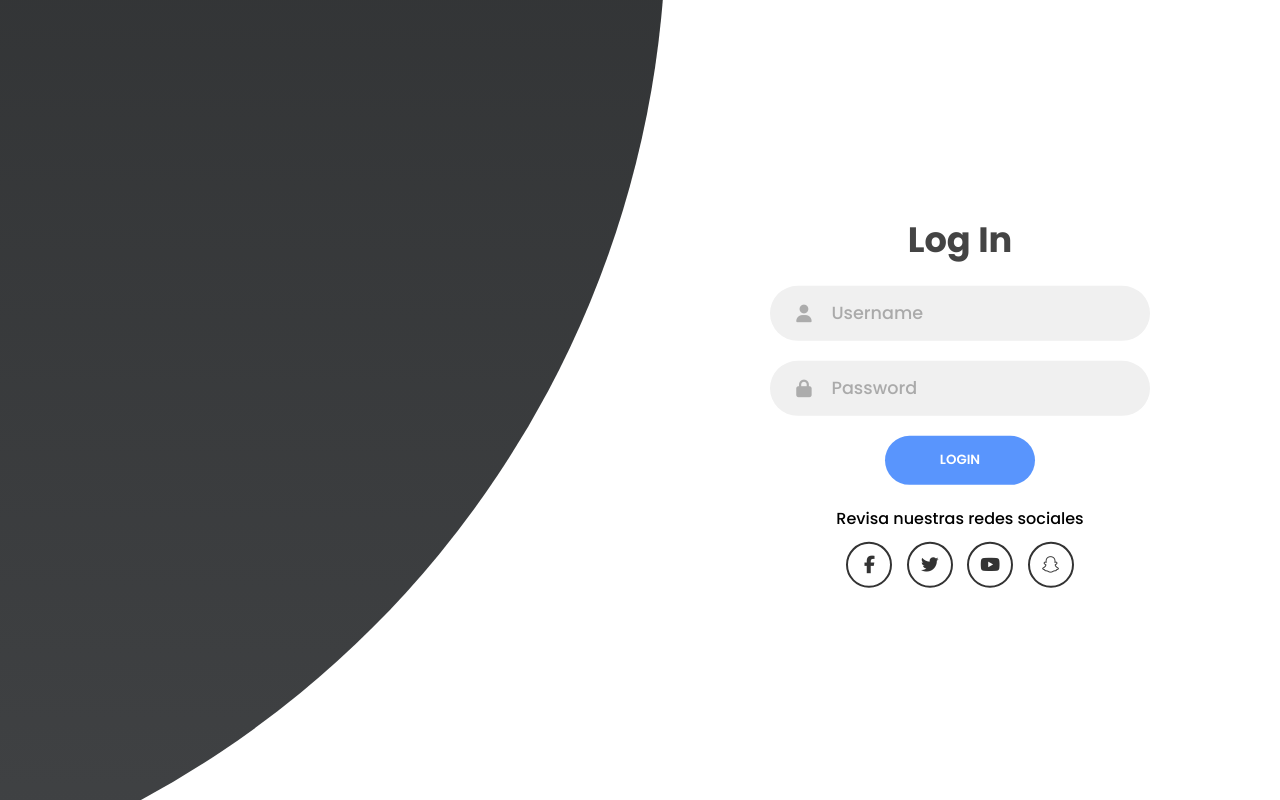
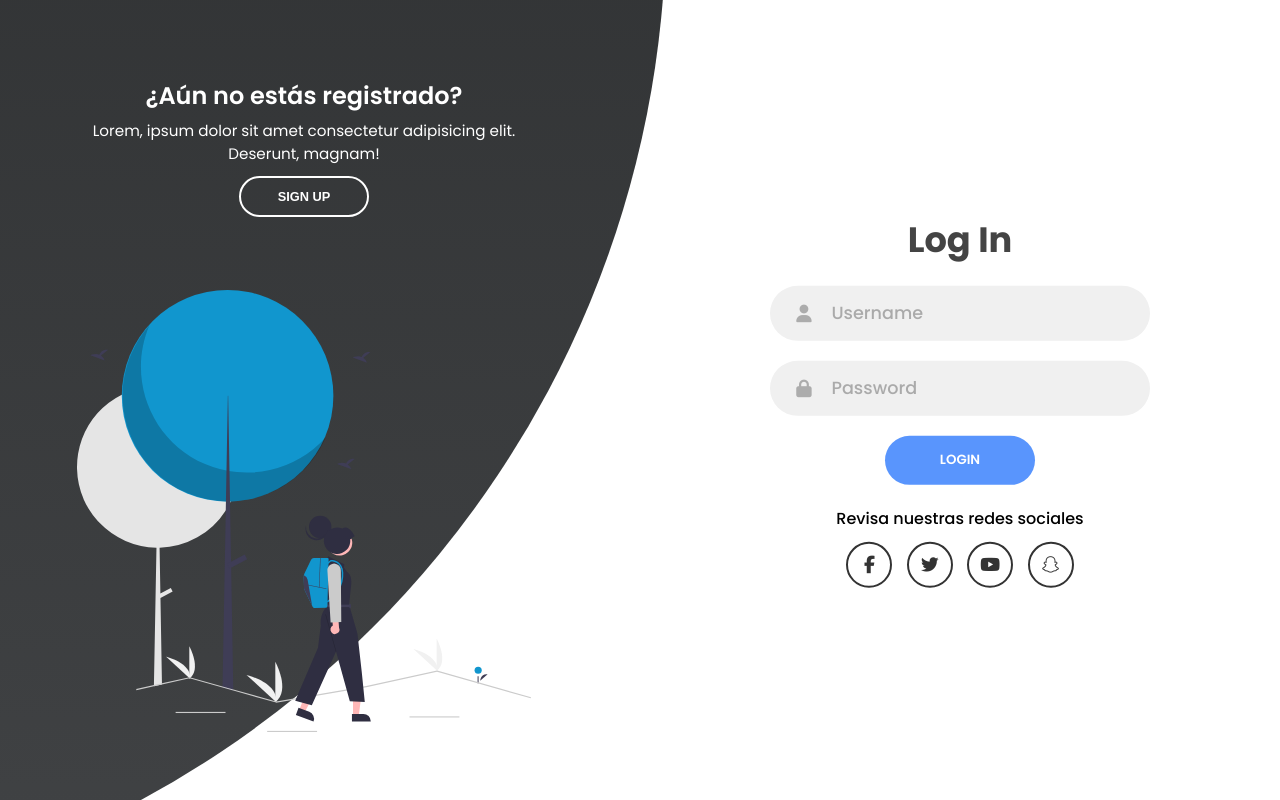
Before and after one commit to LMGP2002/ProyectoWeb, a PHP site: page /HTML/login.html in a window 1280 px wide. Run offline with PHP 8.4, Linux system fonts and the light colour scheme; some libraries are stand-ins or nearby versions.

Commit message:
Estilos del login y sign up

```diff
--- a/CSS/login.css
+++ b/CSS/login.css
@@ -27,7 +27,7 @@ body, input{
     top: -10%;
     right: 48%;
     transform: translateY(-50%);
-
+    z-index: 6;
 }
 .forms_container{
     position: absolute;
@@ -141,4 +141,60 @@ form.signup_form{
     width: 50%;
     display: grid;
     grid-template-columns: 1fr;
+    z-index: 5;
 }
+.image{
+    width: 100%;
+
+}
+.panels_container{
+  position: absolute;
+  width: 100%;
+  height: 100%;
+  top: 0;
+  left: 0;
+ display:grid;
+  grid-template-columns: repeat(2,1fr);
+}
+.panel{
+    display: flex;
+    flex-direction: column;
+    align-items: flex-end;
+    justify-content: space-around;
+    text-align: center;
+    z-index: 7;
+}
+.left_panel{
+    padding: 3rem 17% 2rem 12%;
+    pointer-events: all;
+}
+.right_panel{
+    pointer-events: none;
+    padding: 3rem 12% 2rem 17%;
+}
+.panel .content{
+    color: #fff;
+}
+.panel h3{
+    font-weight: 600;
+    line-height: 1;
+    font-size: 1.5rem;
+}
+
+.panel p{
+    font-size: .95rem;
+    padding: .7rem 0;
+
+}
+.btn.transparent{
+    margin: 0;
+    background: none;
+    border: 2px solid #fff;
+    width: 130px;
+    height: 41px;
+    font-weight: 600;
+    font-size: .8rem;
+}
+.right_panel .content,.right_panel .image{
+    transform: translateX(800px);
+}
--- a/HTML/login.html
+++ b/HTML/login.html
@@ -72,7 +72,24 @@
                 </form>
             </div>
         </div>
-
+        <div class="panels_container">
+            <div class="panel left_panel">
+                <div class="content">
+                    <h3>¿Aún no estás registrado?</h3>
+                    <p>Lorem, ipsum dolor sit amet consectetur adipisicing elit. Deserunt, magnam!</p>
+                    <button class="btn transparent">Sign Up</button>
+                </div>
+                <img src="../Recursos/log.svg" alt="Ilustración" class="image">
+            </div>
+            <div class="panel right_panel">
+                <div class="content">
+                    <h3>¿Ya estás registrado?</h3>
+                    <p>Lorem, ipsum dolor sit amet consectetur adipisicing elit. Deserunt, magnam!</p>
+                    <button class="btn transparent">Log In</button>
+                </div>
+                <img src="../Recursos/reg.svg" alt="Ilustración" class="image">
+            </div>
+        </div>
 
 
     </header>
```
